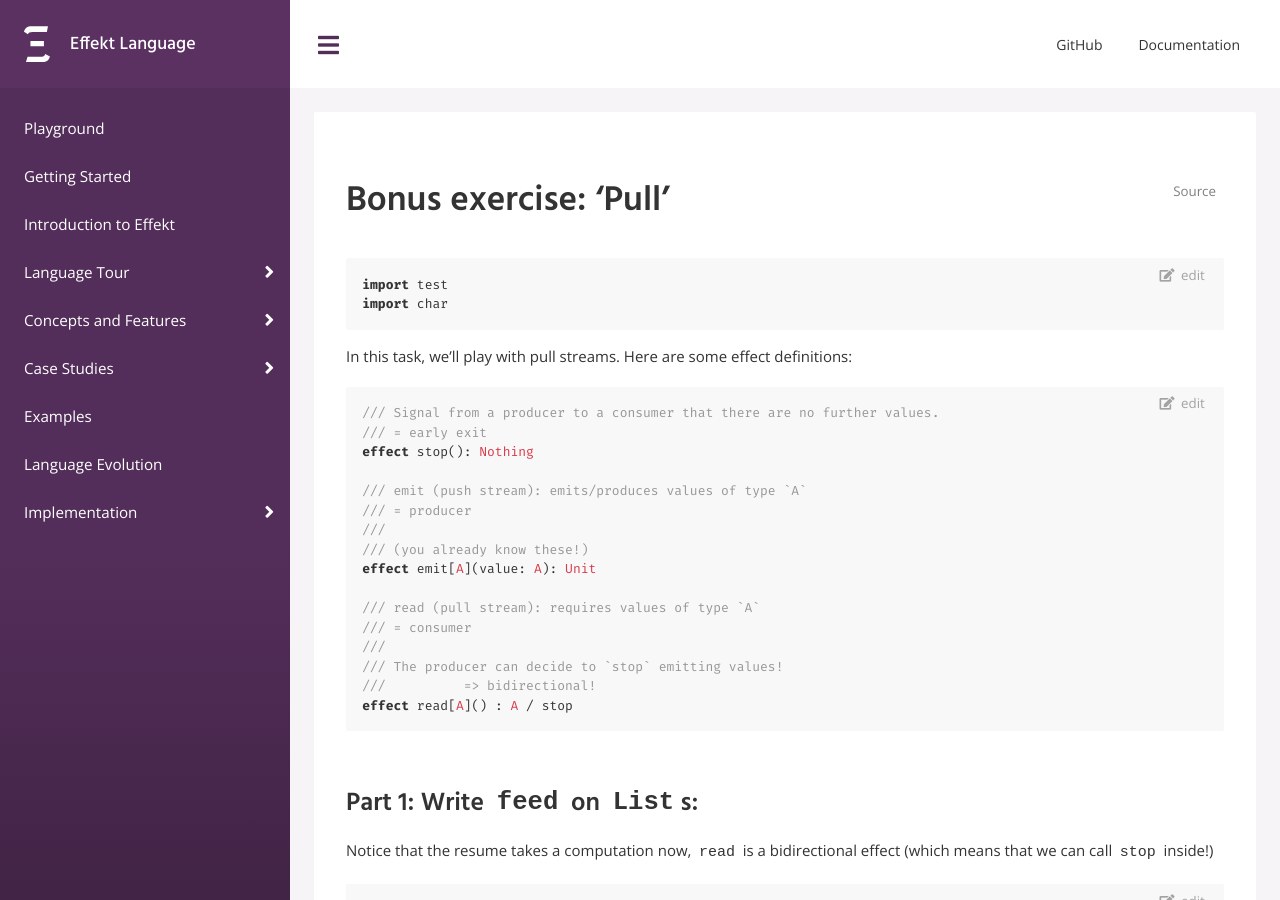
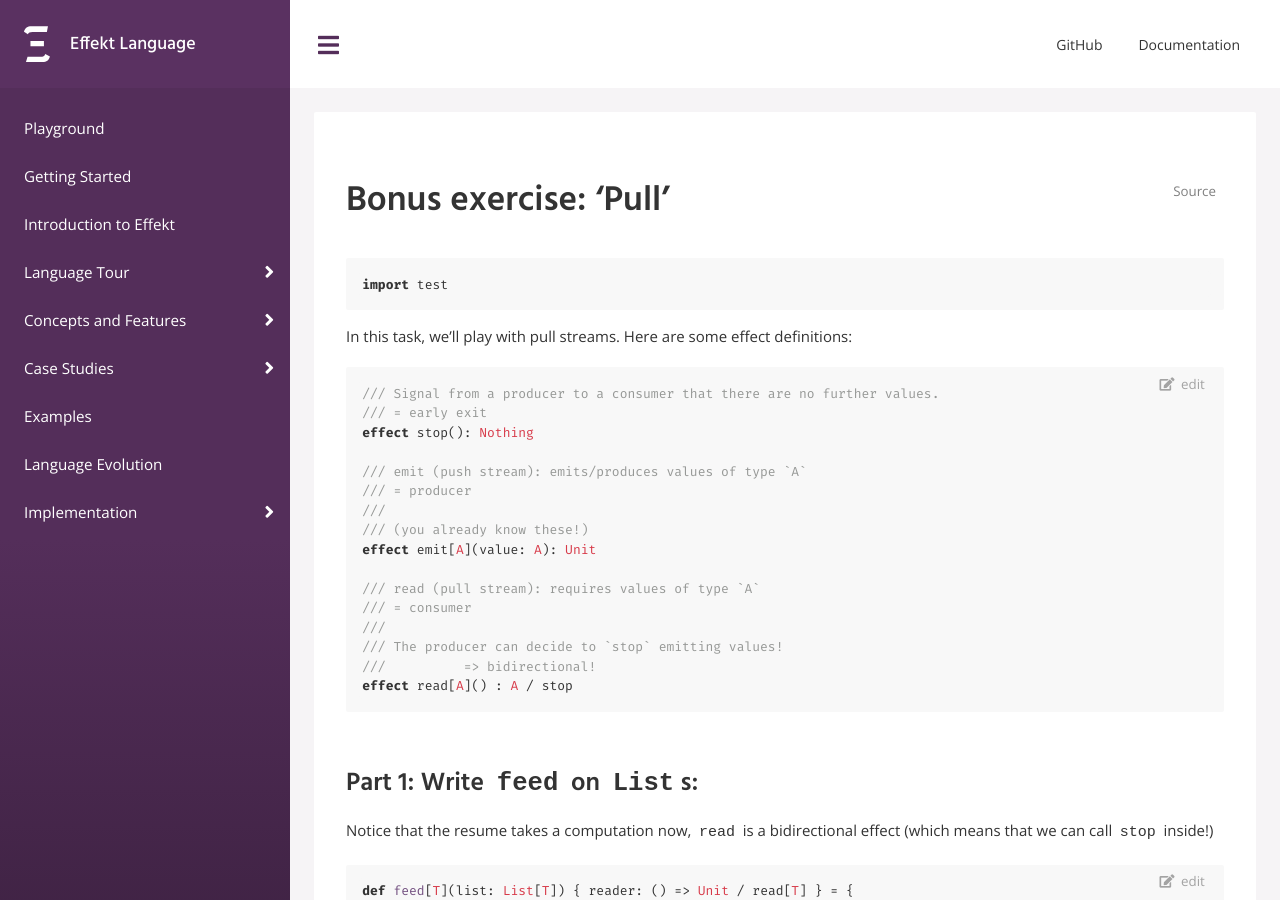
Before and after one commit to effekt-lang/effekt-website, a Jekyll site: the page built from docs/exercises/pull.effekt.md, in a window 1280 px wide and 900 px high. Built offline with Jekyll 4.4.1, drawn with Linux system fonts in a browser that asks for light colours.

Commit message:
Exercises: try fixing 'test'

````diff
--- a/docs/exercises/pull.effekt.md
+++ b/docs/exercises/pull.effekt.md
@@ -6,9 +6,8 @@
 
 # Bonus exercise: 'Pull'
 
-```effekt
+```effekt:prelude
 import test
-import char
 ```
 
 In this task, we'll play with pull streams.
````
Also changed, not shown: docs/exercises/event.effekt.md (+1 -1 lines), docs/exercises/sudoku.effekt.md (+1 -1 lines).
